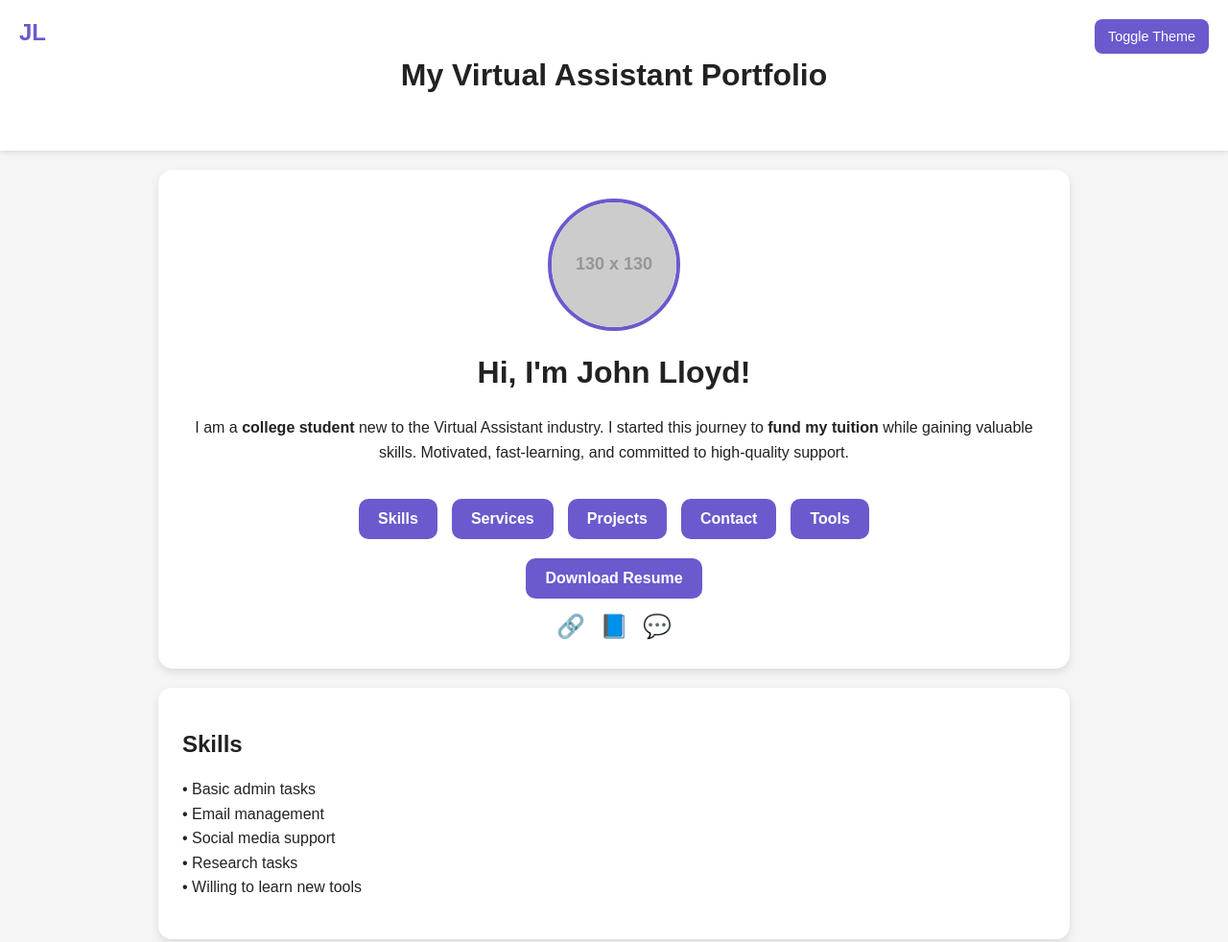
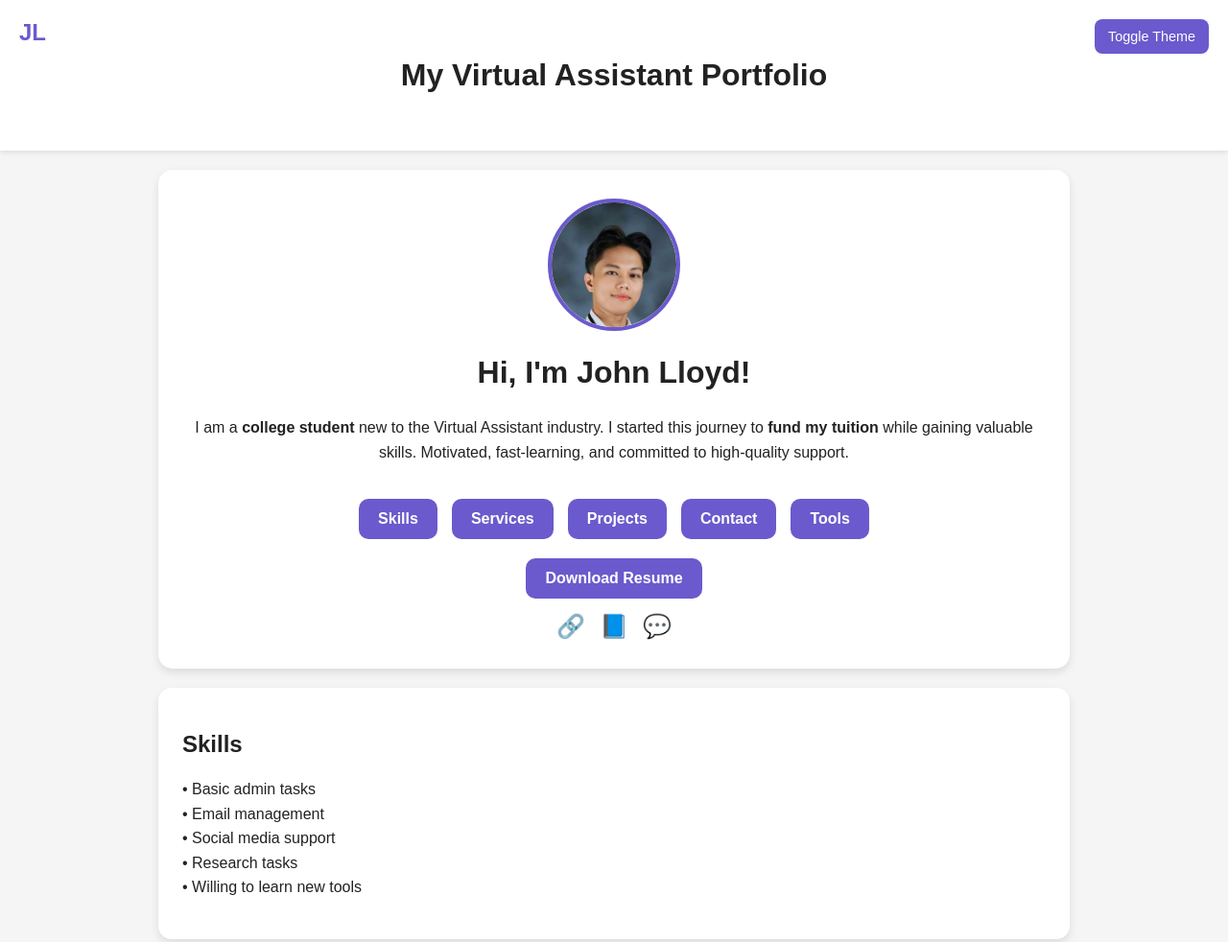
Before and after one commit to Xeto69/My-Portfolio, a plain HTML site: page index.html in a window 1280 px wide. Shown: the top 982 px of the page at 96% size. Drawn offline with Linux system fonts and the light colour scheme; placeholder pictures from the web are drawn by us.

Commit message:
Update index.html

```diff
--- a/index.html
+++ b/index.html
@@ -220,7 +220,7 @@
 
 <div class="container">
   <div class="profile">
-    <img src="https://via.placeholder.com/130" alt="Profile Photo" />
+    <img src="photologo.jpg.jpg" alt="Profile Photo" />
     <h1>Hi, I'm John Lloyd!</h1>
     <p>
       I am a <strong>college student</strong> new to the Virtual Assistant industry.
```
